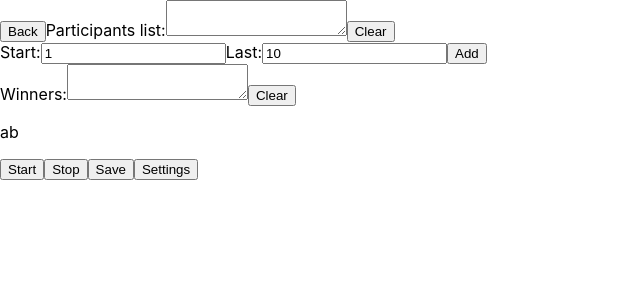
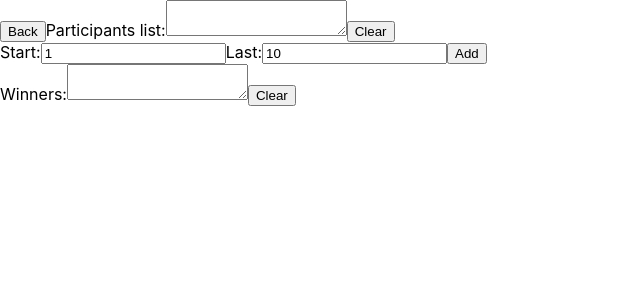
Before and after one commit to LouYu2015/react-lottery-machine, a React (Create React App) app: page /settings in a window 1280 px wide. Shown: the top 300 px of the page, without its empty margins (0-640 px from the left). Built offline with nearby package versions, Linux system fonts and the light colour scheme.

Commit message:
Fixed mixing pages

```diff
--- a/src/App.js
+++ b/src/App.js
@@ -16,13 +16,13 @@ class App extends React.Component {
   render = () => {
     return (
       <div>
-        <Route path="/settings">
+        <Route exact path="/settings">
           <Settings
             onListChange={this.onListChange}
             participants={this.state.participants}
             winners={this.state.winners} />
         </Route>
-        <Route path="/">
+        <Route exact path="/">
           <Lottery
             participants={this.state.participants}
             winners={this.state.winners} />
```
